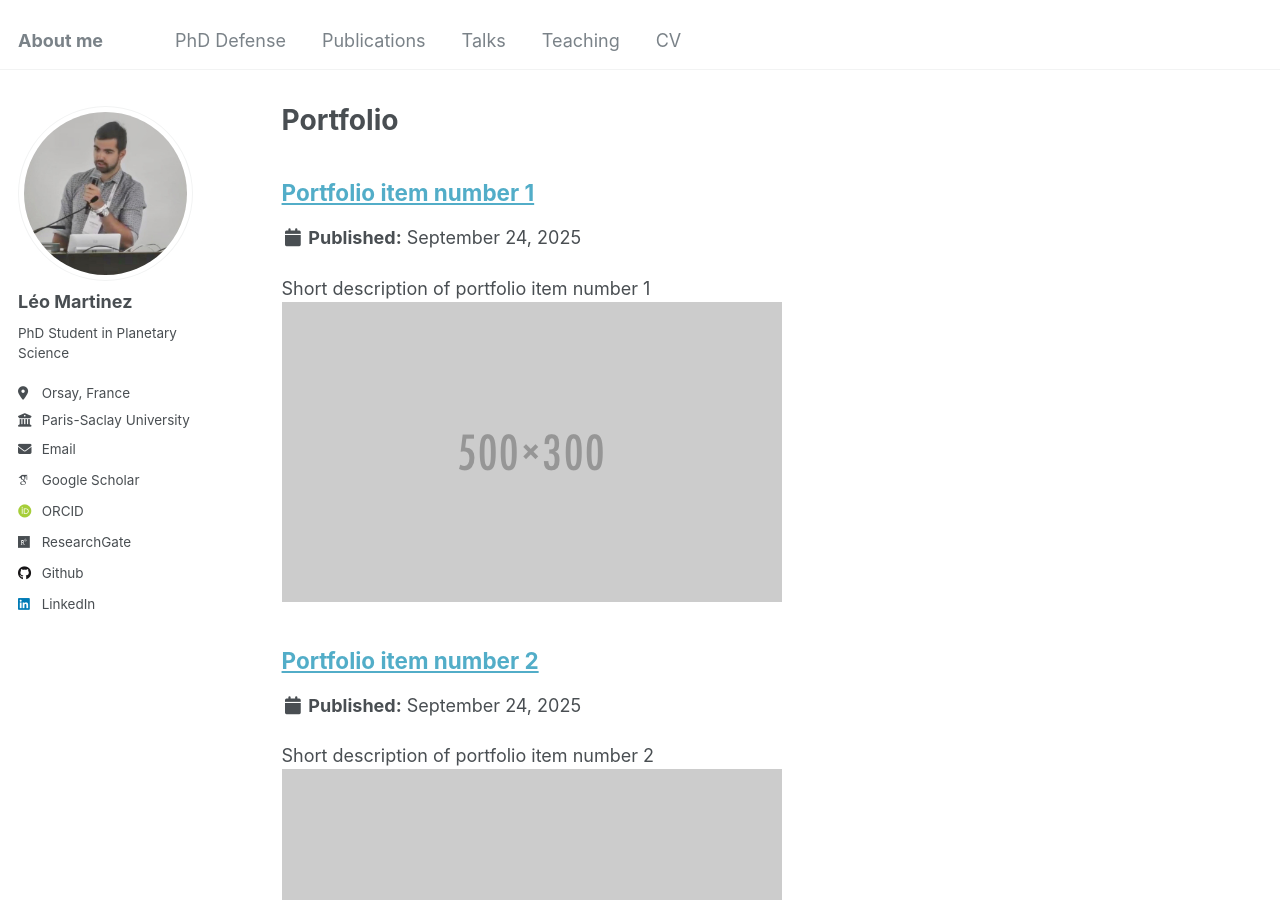
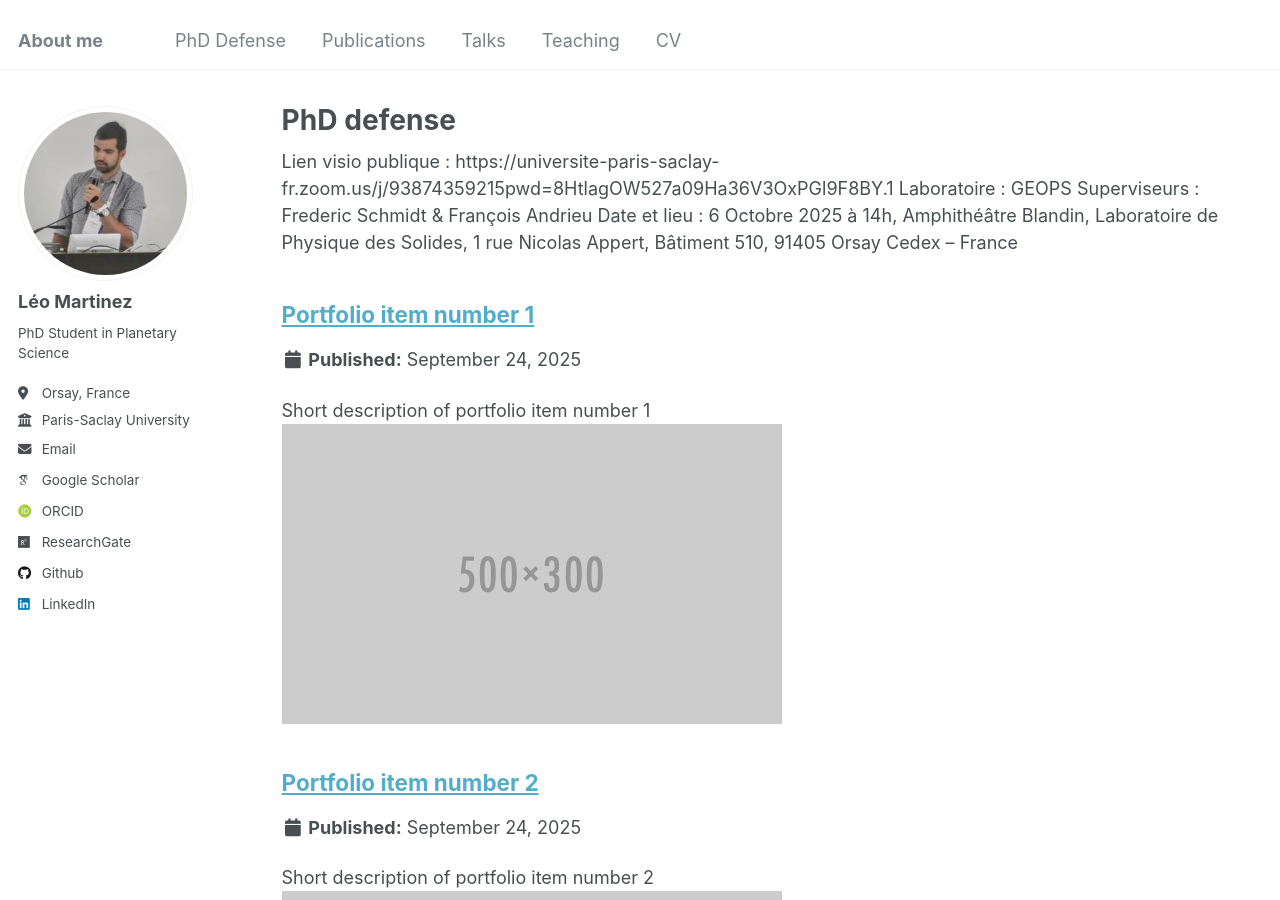
Before and after one commit to leomrtinez/leomrtinez.github.io, a Jekyll site: the page built from _pages/portfolio.html, in a window 1280 px wide and 900 px high. Built offline with Jekyll 4.4.1, drawn with Linux system fonts in a browser that asks for light colours; some web fonts are replaced.

Commit message:
Update portfolio.html

```diff
--- a/_pages/portfolio.html
+++ b/_pages/portfolio.html
@@ -1,11 +1,18 @@
 ---
 layout: archive
-title: "Portfolio"
+title: "PhD defense"
 permalink: /portfolio/
 author_profile: true
 ---
 
 {% include base_path %}
+Lien visio publique : https://universite-paris-saclay-fr.zoom.us/j/93874359215pwd=8HtlagOW527a09Ha36V3OxPGl9F8BY.1
+
+Laboratoire : GEOPS
+
+Superviseurs : Frederic Schmidt & François Andrieu
+
+Date et lieu : 6 Octobre 2025 à 14h, Amphithéâtre Blandin, Laboratoire de Physique des Solides, 1 rue Nicolas Appert, Bâtiment 510, 91405 Orsay Cedex – France
 
 
 {% for post in site.portfolio %}
```
